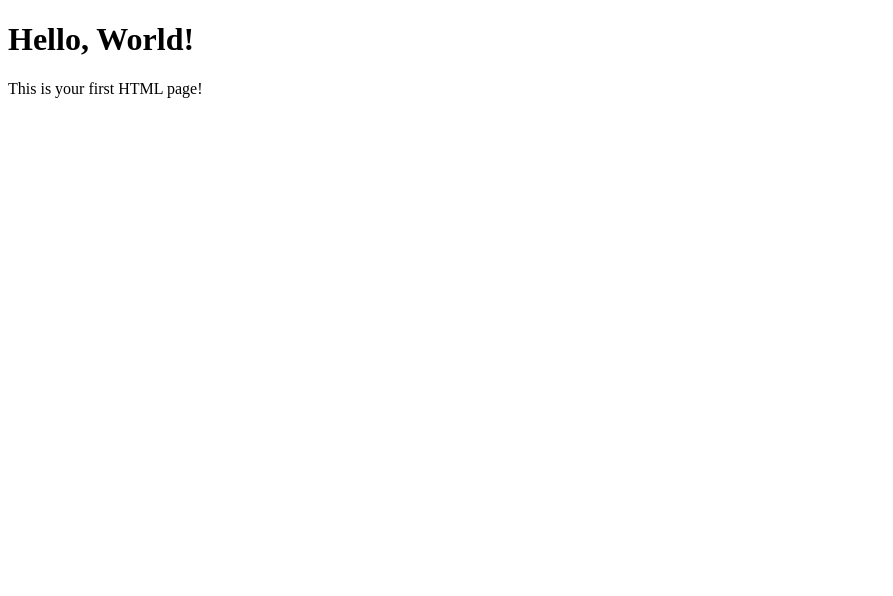
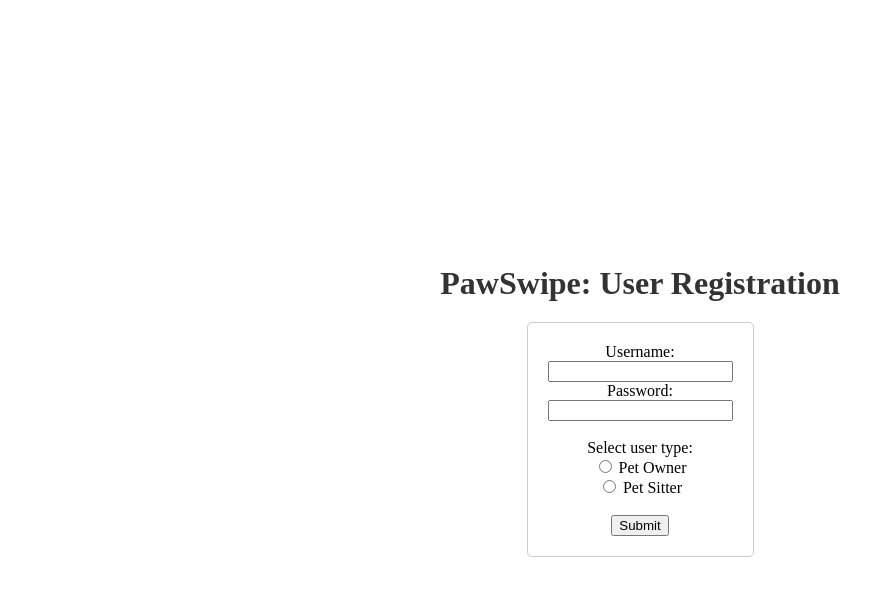
Before and after one commit to mdavis2204/CEN3031_project, a plain HTML site: page website.html in a window 1280 px wide. Shown: the whole page, without its empty margins (0-893 px from the left). Drawn offline with Linux system fonts and the light colour scheme.

Commit message:
Base user interface, doesn't do anything useful yet

```diff
--- /dev/null
+++ b/website.css
@@ -0,0 +1,22 @@
+body {
+    display: flex;
+    justify-content: center;
+    align-items: center;
+    flex-direction: column;
+    height: 100vh;
+    margin: 0;
+}
+
+h1 {
+    text-align: center;
+    color: #333;
+    font-size: 2em;
+    margin-bottom: 20px;
+}
+
+form {
+    text-align: center;
+    border: 1px solid #ccc;
+    padding: 20px;
+    border-radius: 5px;
+}
--- a/website.html
+++ b/website.html
@@ -3,10 +3,26 @@
 <head>
     <meta charset="UTF-8">
     <meta name="viewport" content="width=device-width, initial-scale=1.0">
-    <title>Your Page Title</title>
+    <title>PawSwipe</title>
+    <link rel="stylesheet" href="website.css">
 </head>
 <body>
-    <h1>Hello, World!</h1>
-    <p>This is your first HTML page!</p>
+    <h1>PawSwipe: User Registration</h1>
+    <form method="POST">
+        <label for="userName">Username:</label><br>
+        <input type="text" id="userName" name="userName" required><br>
+
+        <label for="password">Password:</label><br>
+        <input type="password" id="password" name="password" required><br><br>
+
+        <label for="uType">Select user type:</label><br>
+        <input type="radio" id="PetOwner" name="userType" value="Pet Owner" required>
+        <label for="PetOwner">Pet Owner</label><br>
+
+        <input type="radio" id="PetSitter" name="userType" value="Pet Sitter" required>
+        <label for="PetSitter">Pet Sitter</label><br><br>
+
+        <input type="submit" value="Submit">
+    </form>
 </body>
 </html>
```
